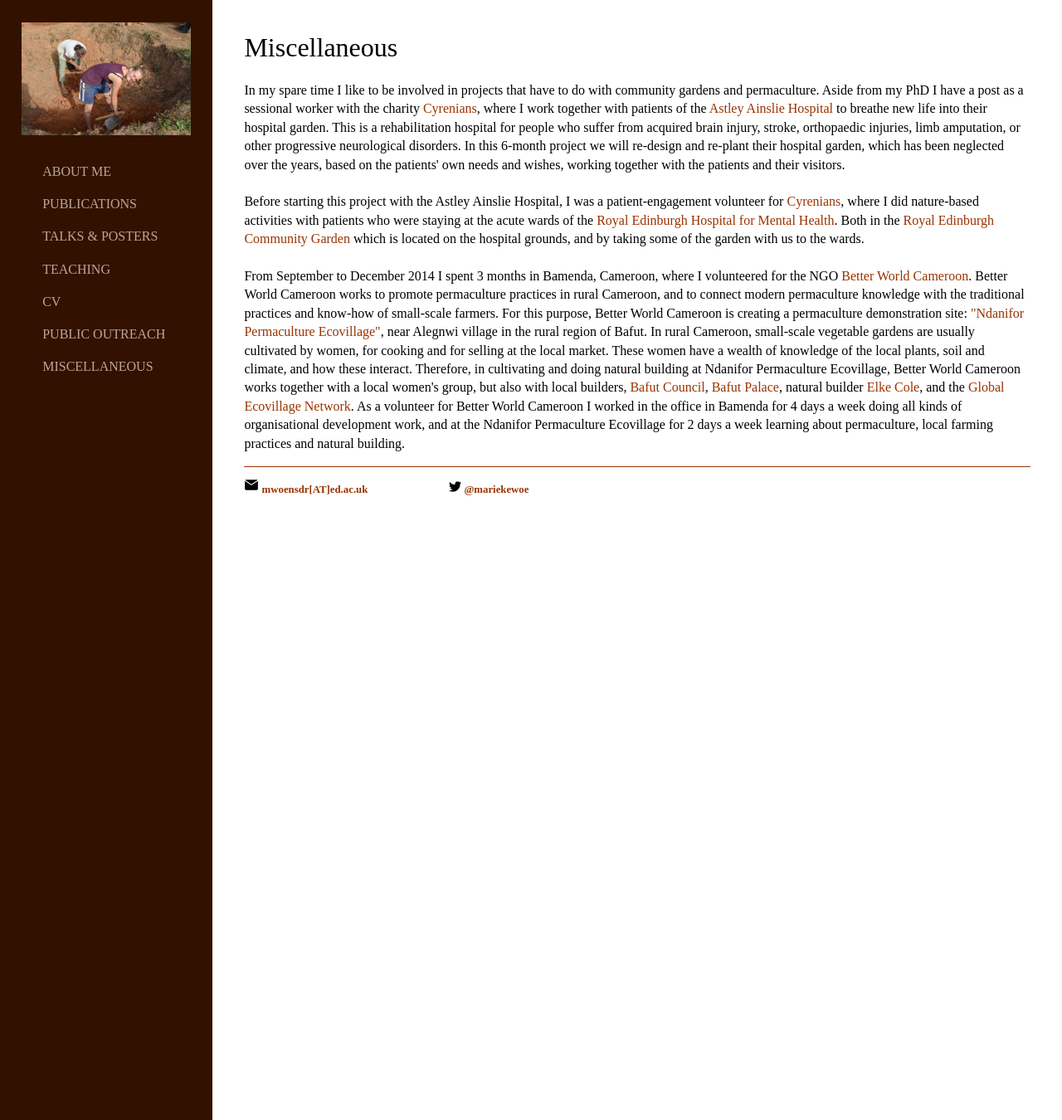
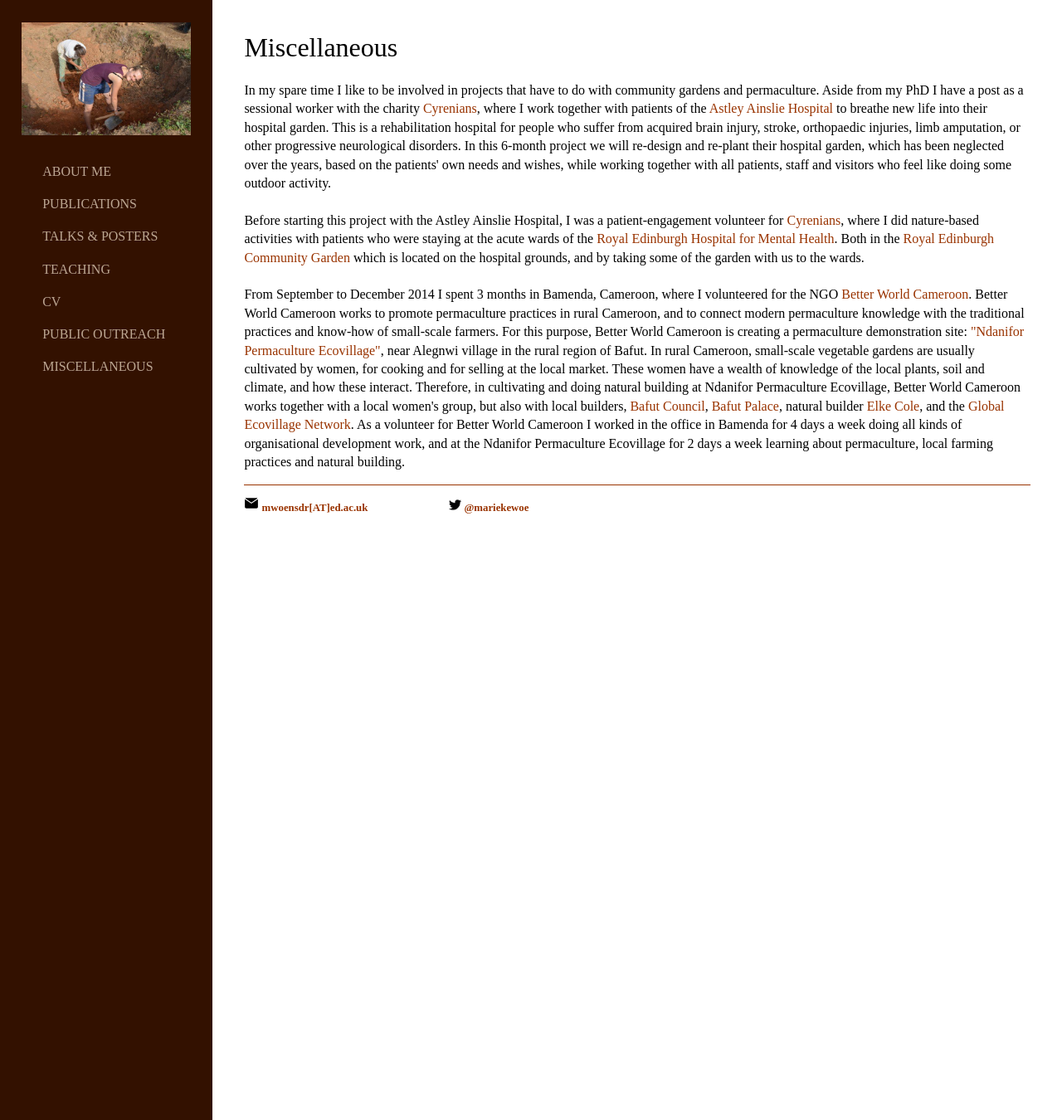
Before and after one commit to marieke-woensdregt/marieke-woensdregt.github.io, a Jekyll site: the page built from misc/index.html, in a window 1280 px wide. Shown: the whole page at 83% size. Built offline with Jekyll 4.4.1, drawn with Linux system fonts in a browser that asks for light colours.

Commit message:
Update index.html

```diff
--- a/misc/index.html
+++ b/misc/index.html
@@ -12,7 +12,8 @@ title: Miscellaneous
 		to breathe new life into their hospital garden. This is a rehabilitation hospital for people who suffer from
 		acquired brain injury, stroke, orthopaedic injuries, limb amputation, or other progressive neurological disorders.
 		In this 6-month project we will re-design and re-plant their hospital garden, which has been neglected over the years,
-		based on the patients' own needs and wishes, working together with the patients and their visitors.
+		based on the patients' own needs and wishes, while working together with all patients, staff and visitors who feel
+		like doing some outdoor activity.
 
 		<br />
 		<br />
```
